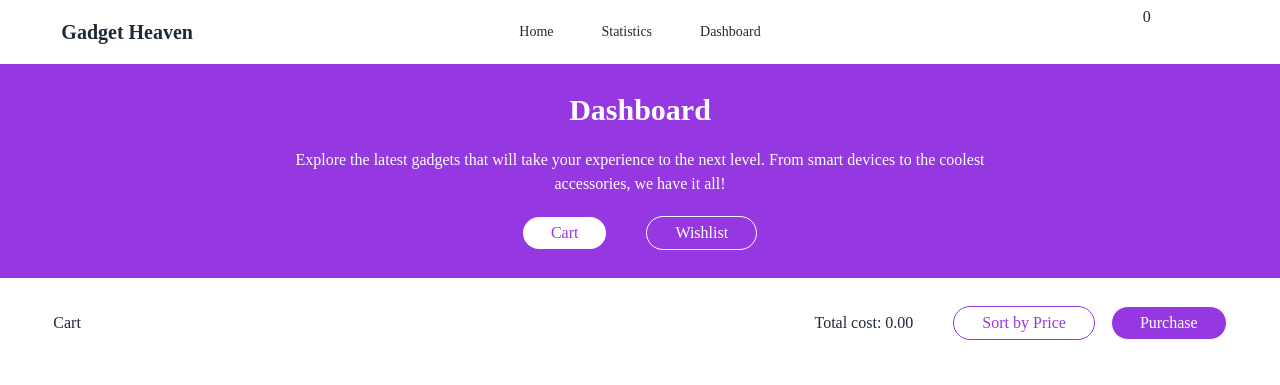
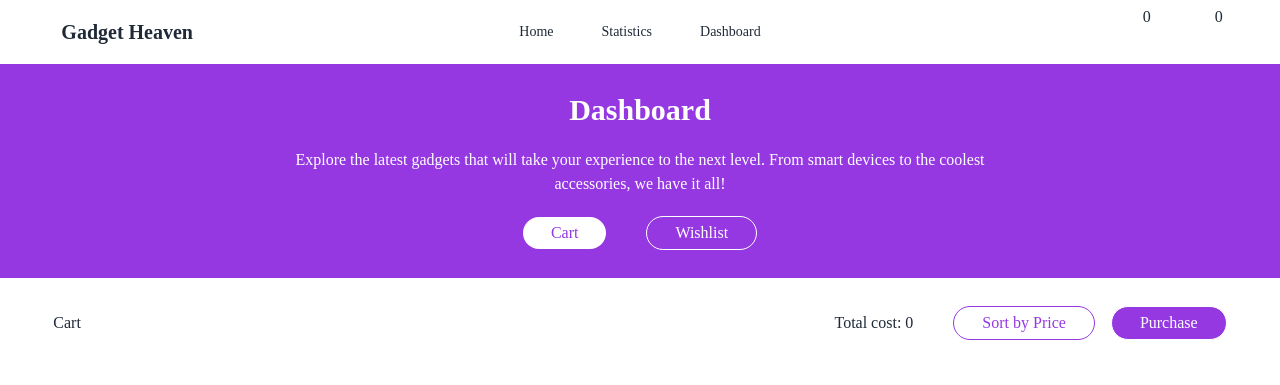
Before and after one commit to programming-hero-web-course-4/b10a8-gadget-heaven-harun708280, a React app: page /dashboard in a window 1280 px wide. Shown: the top 385 px of the page. Built offline with nearby package versions, Linux system fonts and the light colour scheme; the HTML template or start-up script is replaced by a standard one; a web font is replaced by a local one.

Commit message:
create wishList Feature

```diff
--- a/src/Component/Common/Nav.jsx
+++ b/src/Component/Common/Nav.jsx
@@ -1,12 +1,12 @@
 import React, { useContext } from 'react';
 import { NavLink, useLocation } from 'react-router-dom';
-import { cardContext } from '../../Layout/LayOut';
+import { cardContext, wishListContext } from '../../Layout/LayOut';
 
 const Nav = () => {
     const {pathname}=useLocation()
     const [card,setCard] =useContext(cardContext)
     console.log(card,'cardddd');
-
+    const [wishList,setWishList]=useContext(wishListContext)
 
     return (
         <div className='w-11/12 mx-auto  '>
@@ -61,9 +61,13 @@ const Nav = () => {
                             <span>{card?.length}</span>
                         </div>
                     </div>
-                    <div className="">
-                        <button className='h-10 w-10 bg-white rounded-full'><i class="fa-regular fa-heart"></i></button>
+                    <div className="relative">
+                        <button className='h-10 w-10  bg-white rounded-full'><i class="fa-regular fa-heart"></i></button>
+                        <div className="absolute  -top-1 -right-1">
+                            <span>{wishList?.length}</span>
+                        </div>
                     </div>
+
                 </div>
             </div>:
                 <div className="navbar rounded-t-lg  ">
@@ -115,8 +119,11 @@ const Nav = () => {
                             <span>{card?.length}</span>
                         </div>
                     </div>
-                    <div className="">
-                        <button className='h-10 w-10 bg-white rounded-full'><i class="fa-regular fa-heart"></i></button>
+                    <div className="relative">
+                        <button className='h-10 w-10  bg-white rounded-full'><i class="fa-regular fa-heart"></i></button>
+                        <div className="absolute  -top-1 -right-1">
+                            <span>{wishList?.length}</span>
+                        </div>
                     </div>
                 </div>
                 </div>
--- a/src/Component/Dashboard/Dashboard.jsx
+++ b/src/Component/Dashboard/Dashboard.jsx
@@ -1,11 +1,12 @@
 import React, { useContext, useState } from 'react';
-import { cardContext, walletContext } from '../../Layout/LayOut';
+import { cardContext, walletContext, wishListContext } from '../../Layout/LayOut';
 import CartDashBoard from './CartDashBoard';
 import WishListDashBoard from './WishListDashBoard';
 
 const Dashboard = () => {
     const [wallet,setWallet]=useContext(walletContext)
     const [card,setCard]=useContext(cardContext)
+    const [wishList,setWishList]=useContext(wishListContext)
     const [dash,setDash]=useState({status:'cart'})
     const handleDashBoard=(status)=>{
        if (status==='cart') {
@@ -25,8 +26,6 @@ const Dashboard = () => {
 
     }
 
-    const totalWallet = typeof wallet === 'number' ? wallet : parseFloat(wallet) || 0;
-
     return (
         <div>
             <div className="bg-common">
@@ -45,7 +44,7 @@ const Dashboard = () => {
                {
                  dash.status==='cart' &&
                  <div className="flex space-x-10 items-center">
-                 <h1>Total cost: {totalWallet.toFixed(2)}</h1>
+                 <h1>Total cost: {wallet}</h1>
                  <div className="space-x-4">
 
                  <button onClick={handlePriceSort} className='border-common border text-common rounded-full py-1 px-7' type="button">Sort by Price</button>
--- a/src/Component/Dashboard/WishListDashBoard.jsx
+++ b/src/Component/Dashboard/WishListDashBoard.jsx
@@ -1,9 +1,42 @@
-import React from 'react';
+import React, { useContext } from 'react';
+import { wishListContext } from '../../Layout/LayOut';
 
 const WishListDashBoard = () => {
+    const [wishList,setWishList]=useContext(wishListContext)
+    const handleWishListRemove=(id)=>{
+        const filterData=wishList.filter(item=>item.id!==id)
+        setWishList(filterData)
+    }
     return (
         <div>
-            <h1>WishList</h1>
+            {
+                wishList.length<1 && <h1 className='text-center h-[300px] flex justify-center items-center text-5xl font-extrabold'><span>WishList Not Found</span> <span><i class="fa-solid fa-heart-circle-exclamation"></i></span></h1>
+            }
+            <div className="space-y-5 w-full mx-auto">
+    {
+        wishList.map((cardItem) =>
+            <div key={cardItem.id} className='flex justify-between items-center border p-6 rounded-2xl shadow-xl bg-white'>
+
+                <div className="">
+                    <img className='w-[200px] h-[125px] rounded-lg' src={cardItem.product_image} alt={cardItem.title} />
+                </div>
+
+
+                <div className="flex-grow pl-5">
+                    <h1 className='text-xl font-semibold'>{cardItem.title}</h1>
+                    <p className='text-sm text-gray-600'>{cardItem.description}</p>
+                    <h3 className='text-lg font-bold text-gray-800'>Price: ${cardItem.price}</h3>
+                </div>
+
+
+                <div onClick={()=>handleWishListRemove(cardItem.id)} className=" text-red-500 cursor-pointer hover:text-red-700 text-2xl">
+                    <span><i className="fa-regular fa-circle-xmark"></i></span>
+                </div>
+            </div>
+        )
+    }
+           </div>
+
         </div>
     );
 };
--- a/src/Component/ProductDetails/ProductDetails.jsx
+++ b/src/Component/ProductDetails/ProductDetails.jsx
@@ -1,7 +1,7 @@
 import React, { useContext, useEffect, useState } from 'react';
 import { useLoaderData, useNavigate, useParams } from 'react-router-dom';
 import ReactStars from "react-rating-stars-component";
-import { cardContext, walletContext } from '../../Layout/LayOut';
+import { cardContext, walletContext, wishListContext } from '../../Layout/LayOut';
 import { toast } from 'react-toastify';
 
 const ProductDetails = () => {
@@ -11,6 +11,10 @@ const ProductDetails = () => {
     const [product, setProduct] = useState(null);
     const [card,setCard]=useContext(cardContext)
     const navigate=useNavigate()
+    const [wishList,setWishList]=useContext(wishListContext)
+    console.log(wishList,wishList.length,'washList');
+
+
 
     useEffect(() => {
         const filterData = loadProduct.find(product => product.title === name);
@@ -48,8 +52,25 @@ const ProductDetails = () => {
 
 
     }
-    console.log(wallet,'walltet');
 
+    const handleWishlist=item=>{
+
+        const findData=[...wishList].find(product=>product.id=== item.id)
+        if (!findData) {
+            setWishList([...wishList,item])
+            toast.success('SuccessFully Add WishList',{
+                position:'top-left'
+            })
+        }
+        else{
+            toast.error('This Product Already Added ',{
+                position:'top-left'
+            })
+        }
+
+    }
+
+   console.log(wishList,'wishlist');
 
 
 
@@ -113,7 +134,7 @@ const ProductDetails = () => {
                             <button onClick={()=>{handleCardAdd(product),navigate(-1)}} className='space-x-4 bg-common px-4 text-white rounded-full'><span>Add To Card</span> <span><i class="fa-solid fa-cart-arrow-down"></i></span> </button>
 
 
-                            <button className='h-10 w-10 bg-gray-100 rounded-full flex items-center justify-center'><span><i class="fa-regular fa-heart"></i></span></button>
+                            <button onClick={()=>handleWishlist(product)} className='h-10 w-10 bg-rose-500  text-white rounded-full flex items-center justify-center'><span><i class="fa-regular fa-heart"></i></span></button>
                         </div>
                     </div>
                 </div>
--- a/src/Layout/LayOut.jsx
+++ b/src/Layout/LayOut.jsx
@@ -6,12 +6,15 @@ import { ToastContainer, toast } from 'react-toastify';
 
 import 'react-toastify/dist/ReactToastify.css';
 export const cardContext = createContext(null);
-export const walletContext=createContext(null)
+export const walletContext=createContext(null);
+export const wishListContext=createContext(null)
 const LayOut = () => {
     const [card, setCard] = useState([]);
-    const [wallet,setWallet]=useState(0)
+    const [wallet,setWallet]=useState(0);
+    const [wishList,setWishList]=useState([])
     return (
-        <walletContext.Provider value={[wallet,setWallet]}>
+        <wishListContext.Provider value={[wishList,setWishList]}>
+         <walletContext.Provider value={[wallet,setWallet]}>
             <cardContext.Provider value={[card, setCard]}>
 
             <div className=''>
@@ -23,7 +26,8 @@ const LayOut = () => {
                 <Footer />
             </div>
             </cardContext.Provider>
-        </walletContext.Provider>
+         </walletContext.Provider>
+        </wishListContext.Provider>
     );
 };
 
```
